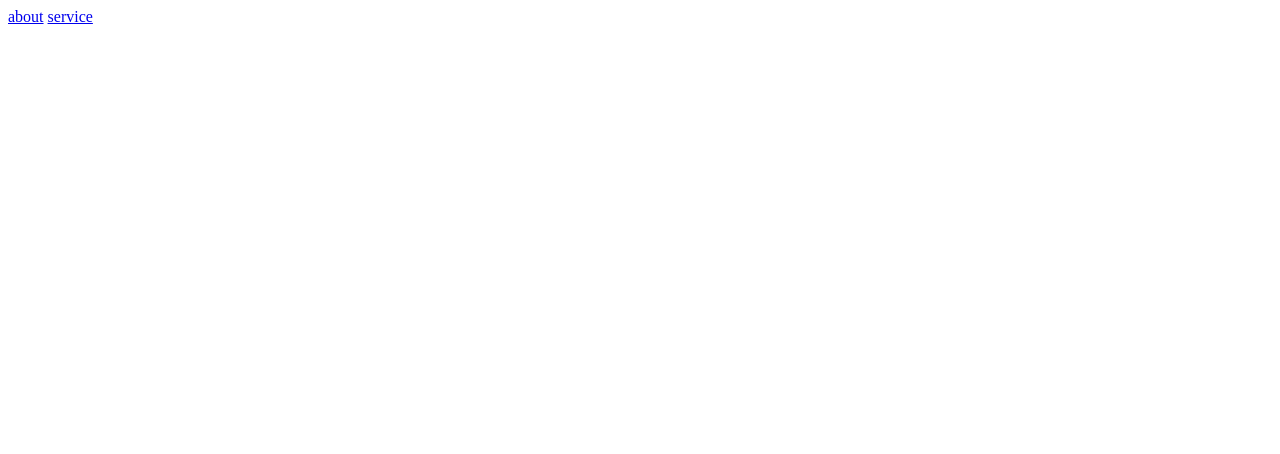
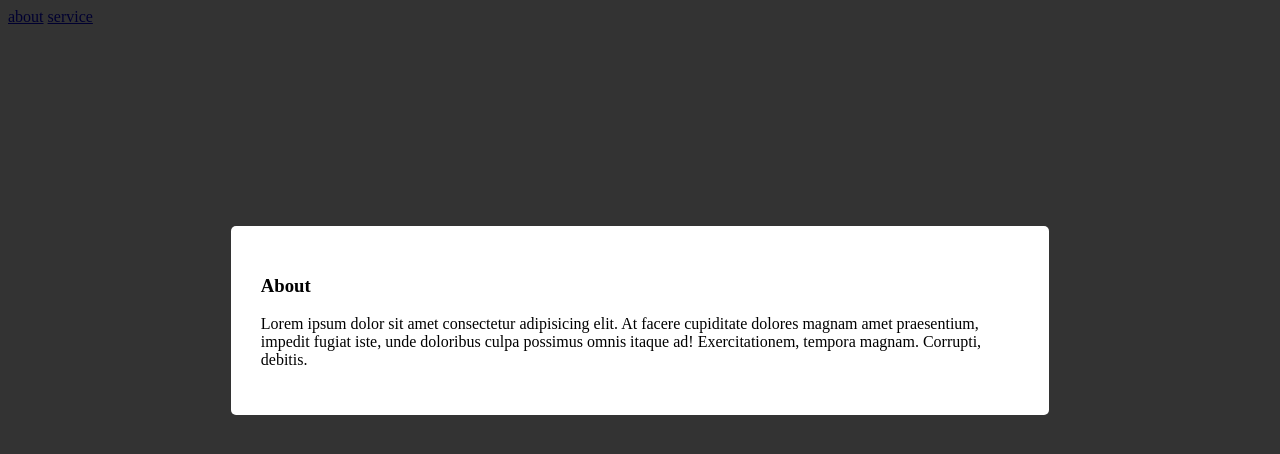
Before and after one commit to a19860101/RWD-6-20200516, a plain HTML site: page javascript/modal.html in a window 1280 px wide. Both pictures are taken after a click on the link "about". Drawn offline with Linux system fonts and the light colour scheme.

Commit message:
20200725

```diff
--- a/javascript/modal.html
+++ b/javascript/modal.html
@@ -55,5 +55,14 @@
             </div>
         </div>
     </div>
+    <script>
+        let modal_btn = document.querySelectorAll('.modal-btn');
+        modal_btn.forEach(function(modalBtn){
+            modalBtn.onclick = function(e){
+                let target = e.target.dataset.target;
+                document.getElementById(target).classList.add('active');
+            }
+        })
+    </script>
 </body>
 </html>
```
